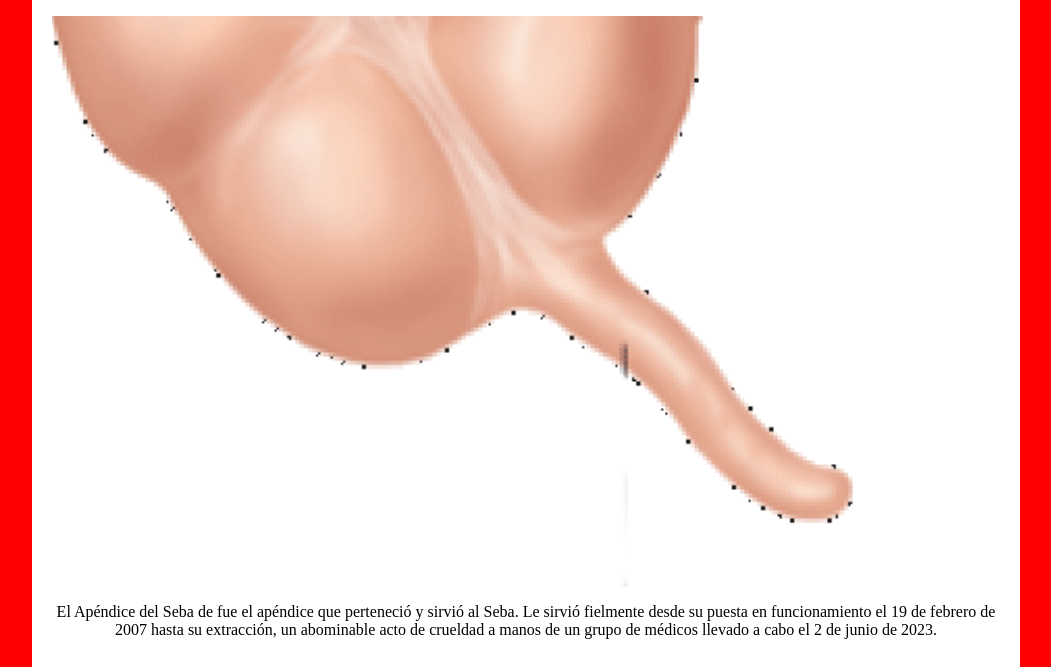
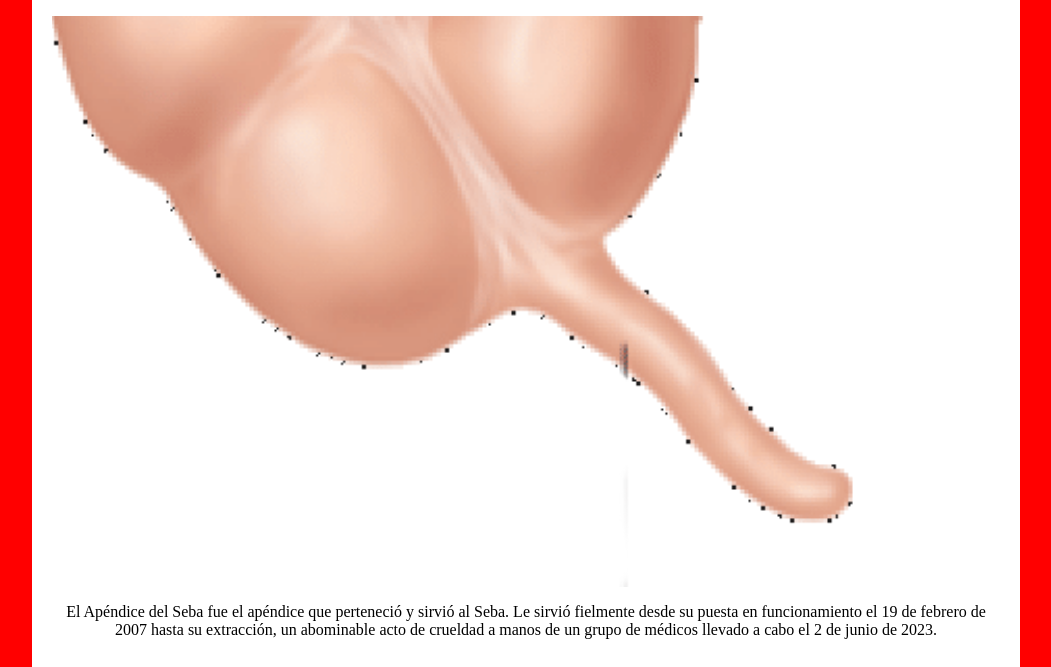
Before and after one commit to apendicesitiotributohostingpagina/apendicesitiotributohostingpagina.github.com, a plain HTML site: page index.html in a window 1280 px wide. Shown: the part 133-800 px from the top of the page, without its empty margins (114-1165 px from the left). Drawn offline with Linux system fonts and the light colour scheme.

Commit message:
Update index.html

```diff
--- a/index.html
+++ b/index.html
@@ -17,7 +17,7 @@
 			<h1 id="title">El Apéndice del Seba</h1>
 			<h3 class="subtitle">Una víctima de la medicina</h3>
 			<img id="main_image" src="media/apendice_normal.png" alt="El Apéndice" width="684" height="412">
-			<p>El Apéndice del Seba de fue el apéndice que perteneció y sirvió al Seba. Le sirvió fielmente desde su puesta en funcionamiento el 19 de febrero de 2007 hasta su extracción, un abominable acto de crueldad a manos de un grupo de médicos llevado a cabo el 2 de junio de 2023. </p>
+			<p>El Apéndice del Seba fue el apéndice que perteneció y sirvió al Seba. Le sirvió fielmente desde su puesta en funcionamiento el 19 de febrero de 2007 hasta su extracción, un abominable acto de crueldad a manos de un grupo de médicos llevado a cabo el 2 de junio de 2023. </p>
 		</header>
 		<br>
 		<hr>
```
